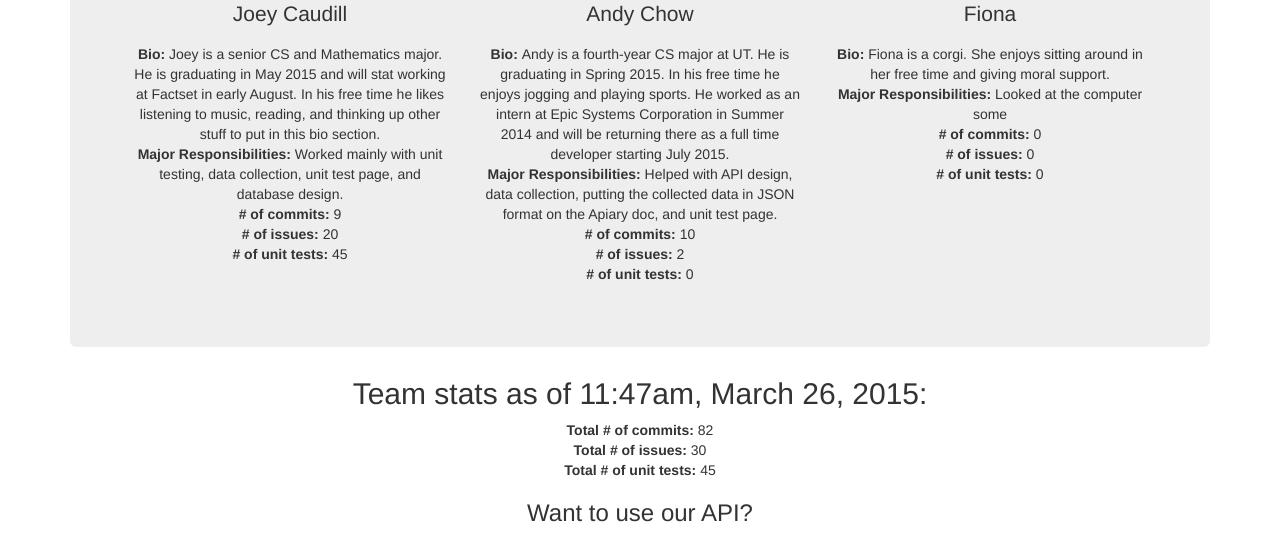
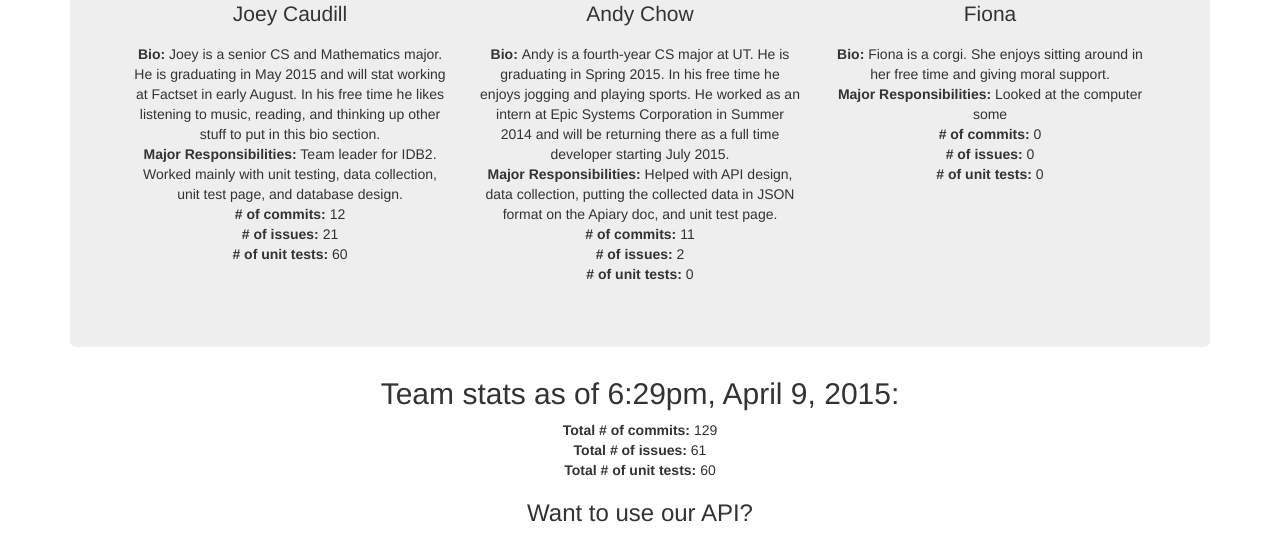
Before and after one commit to tbarn/cs373-idb, a Flask app: page /team.html in a window 1280 px wide. Shown: the part 853-1386 px from the top of the page. Run offline with Flask 2, Linux system fonts and the light colour scheme; some libraries are stand-ins or nearby versions.

Commit message:
Updated team page, closes #58

```diff
--- a/templates/team.html
+++ b/templates/team.html
@@ -10,7 +10,7 @@
         <p>Zach Abel</p>
 		<b>Bio: </b> Senior studying CS and Physics. Graduating Fall 2015.<br>
 		<b>Major Responsibilities:</b> Worked on front end: HTML, CSS, nginx stuff, inserting stuff into Database, consultant on DB design<br>
-		<b># of commits:</b> 17<br>
+		<b># of commits:</b> 18<br>
 		<b># of issues:</b> 3<br>
 		<b># of unit tests:</b> 0<br>
 		<p></p>
@@ -20,7 +20,7 @@
         <p>Carl Bai</p>
 		<b>Bio: </b> Carl is senior CS major at UT Austin. He will be graduating in May 2015. He enjoys reading and playing table tennis in his free time.<br>
 		<b>Major Responsibilities:</b> Worked on Python back end, API design, data base design and modeling<br>
-		<b># of commits:</b> 29<br>
+		<b># of commits:</b> 30<br>
 		<b># of issues:</b> 24<br>
 		<b># of unit tests:</b> 0<br>
 		<p></p>
@@ -30,8 +30,8 @@
     	<p>Taylor Barnett</p>
 		<b>Bio: </b> Taylor is a senior CS major at UT. She was the leader of HackTX for two years, and enjoys web development with Python. In her free time she enjoys going on Town Lake Trail.<br>
 		<b>Major Responsibilities:</b> Team Leader for IDB1, worked on API design, Python back end, and some front end template design <br>
-		<b># of commits:</b> 21<br>
-		<b># of issues:</b> 2<br>
+		<b># of commits:</b> 36<br>
+		<b># of issues:</b> 11<br>
 		<b># of unit tests:</b> 0<br>
 		<p></p>
       </div>
@@ -40,10 +40,10 @@
 	    <p>Joey Caudill</p>
 
 		<b>Bio: </b> Joey is a senior CS and Mathematics major. He is graduating in May 2015 and will stat working at Factset in early August. In his free time he likes listening to music, reading, and thinking up other stuff to put in this bio section.<br>
-		<b>Major Responsibilities:</b> Worked mainly with unit testing, data collection, unit test page, and database design.<br>
-		<b># of commits:</b> 9<br>
-		<b># of issues:</b> 20<br>
-		<b># of unit tests:</b> 45<br>
+		<b>Major Responsibilities:</b> Team leader for IDB2. Worked mainly with unit testing, data collection, unit test page, and database design.<br>
+		<b># of commits:</b> 12<br>
+		<b># of issues:</b> 21<br>
+		<b># of unit tests:</b> 60<br>
 
 		<p></p>
       </div>
@@ -52,7 +52,7 @@
 	    <p>Andy Chow</p>
 		<b>Bio: </b> Andy is a fourth-year CS major at UT. He is graduating in Spring 2015. In his free time he enjoys jogging and playing sports. He worked as an intern at Epic Systems Corporation in Summer 2014 and will be returning there as a full time developer starting July 2015.<br>
 		<b>Major Responsibilities:</b> Helped with API design, data collection, putting the collected data in JSON format on the Apiary doc, and unit test page.<br>
-		<b># of commits:</b> 10<br>
+		<b># of commits:</b> 11<br>
 		<b># of issues:</b> 2<br>
 		<b># of unit tests:</b> 0<br>
 		<p></p>
@@ -70,11 +70,11 @@
     </div>
    </div>
 	<center>
-		<h2>Team stats as of 11:47am, March 26, 2015:</h2>
+		<h2>Team stats as of 6:29pm, April 9, 2015:</h2>
 		<p>
-			<b>Total # of commits: </b> 82<br>
-			<b>Total # of issues:</b> 30<br>
-			<b>Total # of unit tests:</b> 45<br>
+			<b>Total # of commits: </b> 129<br>
+			<b>Total # of issues:</b> 61<br>
+			<b>Total # of unit tests:</b> 60<br>
 		</p>
 		<p></p>
 		<h3>Want to use our API?</h3>
```
